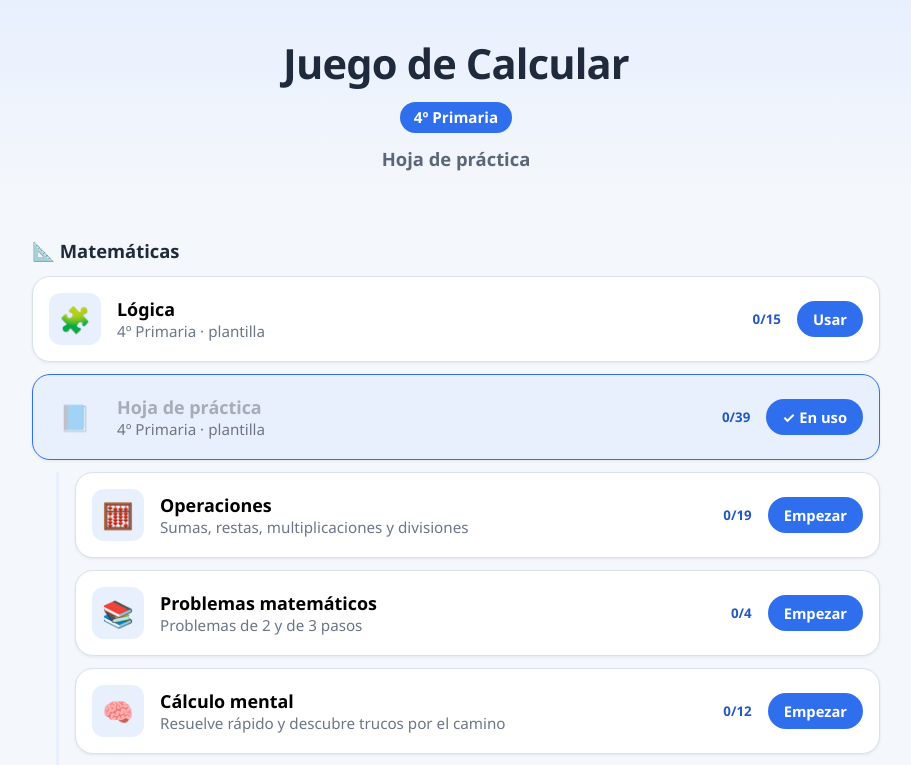
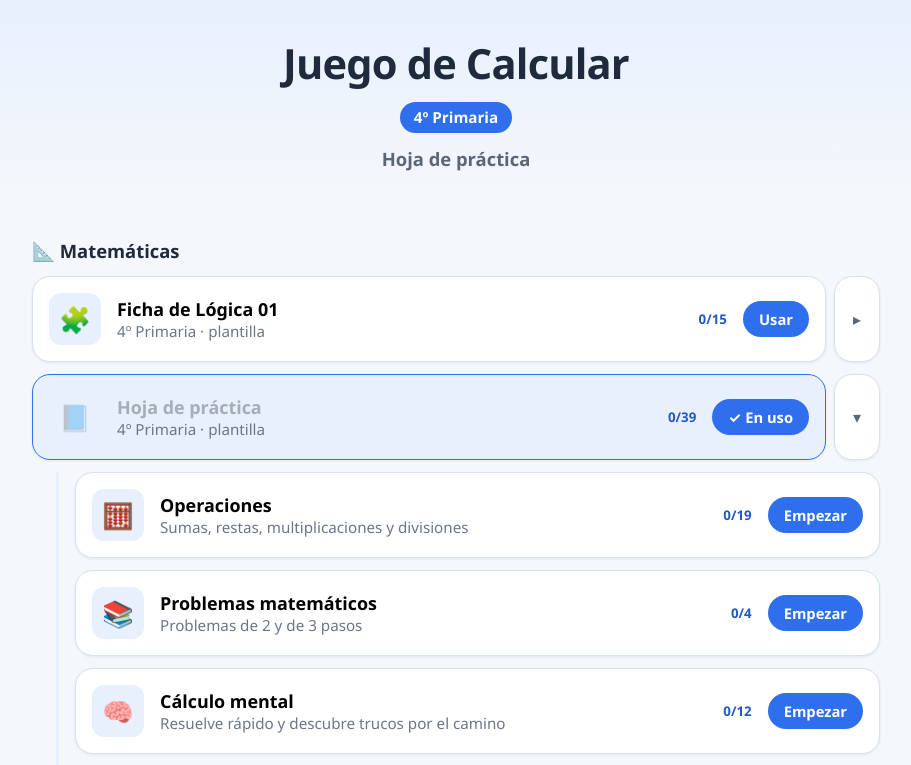
Before and after one commit to rrgarre/TodoCuadra, a React (Vite) app: page / in a window 1280 px wide. Shown: the top 765 px of the page, without its empty margins (184-1095 px from the left). Built offline with nearby package versions, Linux system fonts and the light colour scheme.

Commit message:
Flecha propia en cada ficha para desplegar o recoger sus apartados, con tests y README tus renombrados

```diff
--- a/plantillas/logica.json
+++ b/plantillas/FichaDeLogica01.json
@@ -1,5 +1,5 @@
 {
-  "titulo": "Lógica",
+  "titulo": "Ficha de Lógica 01",
   "tipo": "mates",
   "nivel": "4º Primaria",
   "descripcion": "Series, comparaciones y enigmas para pensar",
--- a/plantillas/operaciones.json
+++ b/plantillas/Operaciones01.json
@@ -1,5 +1,5 @@
 {
-  "titulo": "Práctica de operaciones",
+  "titulo": "Operaciones 01",
   "tipo": "mates",
   "id": "sheet-002",
   "nivel": "4º Primaria",
--- a/src/components/layout/HomeScreen.jsx
+++ b/src/components/layout/HomeScreen.jsx
@@ -1,4 +1,4 @@
-import { useMemo } from "react";
+import { useMemo, useState } from "react";
 import { useSheet, isItemDone } from "../../state/SheetContext.jsx";
 import {
   getSectionItems,
@@ -10,9 +10,10 @@ import { loadSheetState } from "../../utils/storage.js";
 
 /**
  * Portada por asignaturas: cada zona es una asignatura (Matemáticas,
- * Lengua…) y dentro lista sus fichas con su progreso. Al tocar una
- * ficha se activa y sus secciones se despliegan justo debajo; si la
- * ficha tiene una sola sección, se abre directa a los ejercicios.
+ * Lengua…) y dentro lista sus fichas con su progreso. Cada tarjeta
+ * tiene una zona propia (la flecha) que solo despliega o recoge sus
+ * apartados sin salir del menú; el resto de la tarjeta activa la ficha
+ * y, si tiene una sola sección, se abre directa a los ejercicios.
  */
 export default function HomeScreen({ onOpenTrivial }) {
   const { sheet, state, dispatch, reset, setSheet } = useSheet();
@@ -21,6 +22,10 @@ export default function HomeScreen({ onOpenTrivial }) {
     [state.progress]
   );
   const warnings = getTemplateWarnings();
+
+  // Fichas con sus apartados desplegados: la activa al arrancar; después,
+  // cada una se abre o cierra a mano, sin navegar a ningún sitio.
+  const [abiertas, setAbiertas] = useState(() => new Set([sheet.id]));
 
   // Todas las fichas con su progreso guardado.
   const fichas = useMemo(
@@ -32,7 +37,7 @@ export default function HomeScreen({ onOpenTrivial }) {
             : loadSheetState(s.id)?.progress ?? {};
         const items = s.sections.flatMap((sec) => getSectionItems(s, sec));
         const done = items.filter((it) => isItemDone(it, progress)).length;
-        return { s, done, total: items.length, active: s.id === sheet.id };
+        return { s, done, total: items.length, active: s.id === sheet.id, progress };
       }),
     [sheet.id, state.progress]
   );
@@ -52,18 +57,32 @@ export default function HomeScreen({ onOpenTrivial }) {
     [fichas]
   );
 
-  /** Tocar una ficha: se activa en su zona; si tiene una sola sección, se abre. */
+  /** Zona de la flecha: solo despliega o recoge los apartados de la ficha. */
+  const alternarFicha = (id) => {
+    setAbiertas((prev) => {
+      const next = new Set(prev);
+      if (next.has(id)) next.delete(id);
+      else next.add(id);
+      return next;
+    });
+  };
+
+  /** Tocar la tarjeta: activa la ficha (y despliega sus apartados); si
+   *  tiene una sola sección, se abre directa a los ejercicios. */
   const abrirFicha = (ficha) => {
-    if (ficha.s.id !== sheet.id) setSheet(ficha.s.id);
+    if (ficha.s.id !== sheet.id) {
+      setSheet(ficha.s.id);
+      setAbiertas((prev) => new Set(prev).add(ficha.s.id));
+    }
     if (ficha.s.sections.length === 1) {
       dispatch({ type: "OPEN_SECTION", sectionIndex: 0 });
     }
   };
 
-  /** Tarjeta de sección (solo se pinta de la ficha activa, anidada). */
-  const sectionCard = (section, index) => {
-    const items = getSectionItems(sheet, section);
-    const done = items.filter((item) => isItemDone(item, state.progress)).length;
+  /** Tarjeta de apartado de una ficha, con el progreso de esa ficha. */
+  const sectionCard = (ficha, section, index) => {
+    const items = getSectionItems(ficha.s, section);
+    const done = items.filter((item) => isItemDone(item, ficha.progress)).length;
     const all = items.length;
     const cta = done === 0 ? "Empezar" : done === all ? "Repasar" : "Continuar";
     return (
@@ -71,9 +90,10 @@ export default function HomeScreen({ onOpenTrivial }) {
         <button
           type="button"
           className="section-card"
-          onClick={() =>
-            dispatch({ type: "OPEN_SECTION", sectionIndex: index })
-          }
+          onClick={() => {
+            if (!ficha.active) setSheet(ficha.s.id);
+            dispatch({ type: "OPEN_SECTION", sectionIndex: index });
+          }}
         >
           <span className="section-icon" aria-hidden="true">
             {section.icon}
@@ -116,8 +136,10 @@ export default function HomeScreen({ onOpenTrivial }) {
               {lista.map((ficha) => {
                 const soloUna =
                   ficha.active && ficha.s.sections.length === 1;
+                const desplegada = abiertas.has(ficha.s.id);
                 return (
                   <li key={ficha.s.id}>
+                    <div className="ficha-fila">
                       <button
                         type="button"
                         className={`section-card${
@@ -149,9 +171,27 @@ export default function HomeScreen({ onOpenTrivial }) {
                         </span>
                       </button>
 
-                    {ficha.active && (
+                      {/* Zona propia: solo despliega o recoge la info. */}
+                      <button
+                        type="button"
+                        className="ficha-toggle"
+                        aria-expanded={desplegada}
+                        aria-label={`${
+                          desplegada ? "Recoger" : "Desplegar"
+                        } los apartados de ${ficha.s.title}`}
+                        onClick={() => alternarFicha(ficha.s.id)}
+                      >
+                        <span aria-hidden="true">
+                          {desplegada ? "▾" : "▸"}
+                        </span>
+                      </button>
+                    </div>
+
+                    {desplegada && (
                       <ul className="section-list section-list--hija">
-                        {ficha.s.sections.map(sectionCard)}
+                        {ficha.s.sections.map((section, i) =>
+                          sectionCard(ficha, section, i)
+                        )}
                       </ul>
                     )}
                   </li>
--- a/src/styles/screens.css
+++ b/src/styles/screens.css
@@ -358,6 +358,42 @@
   box-shadow: var(--shadow-sm);
 }
 
+/* Cada ficha: su tarjeta y, al lado, la zona propia que solo
+ * despliega o recoge sus apartados (sin navegar). */
+.ficha-fila {
+  display: flex;
+  align-items: stretch;
+  gap: var(--space-2);
+}
+
+.ficha-fila .section-card {
+  width: auto;
+  flex: 1;
+  min-width: 0;
+}
+
+.ficha-toggle {
+  flex: 0 0 auto;
+  width: 46px;
+  display: inline-flex;
+  align-items: center;
+  justify-content: center;
+  background: var(--color-surface);
+  border: 1px solid var(--color-border);
+  border-radius: var(--radius-lg);
+  box-shadow: var(--shadow-sm);
+  color: var(--color-text-soft);
+  font-size: 1rem;
+  cursor: pointer;
+  transition: border-color 0.15s ease, box-shadow 0.15s ease, color 0.15s ease;
+}
+
+.ficha-toggle:hover {
+  border-color: var(--color-primary);
+  box-shadow: var(--shadow-md);
+  color: var(--color-primary);
+}
+
 /* Aviso de plantillas que no se han podido cargar. */
 .plantilla-aviso {
   margin-top: var(--space-4);
```
Also changed, not shown: scripts/rendercheck-entry.jsx (+27 -16 lines), scripts/selftest.mjs (+32 -23 lines), plantillas/HojaDePracticas.json (renamed from plantillas/mates.json), 1 other file (tests, documents, lock files or other folders). Lines whose indentation alone changed are shown as unchanged.
